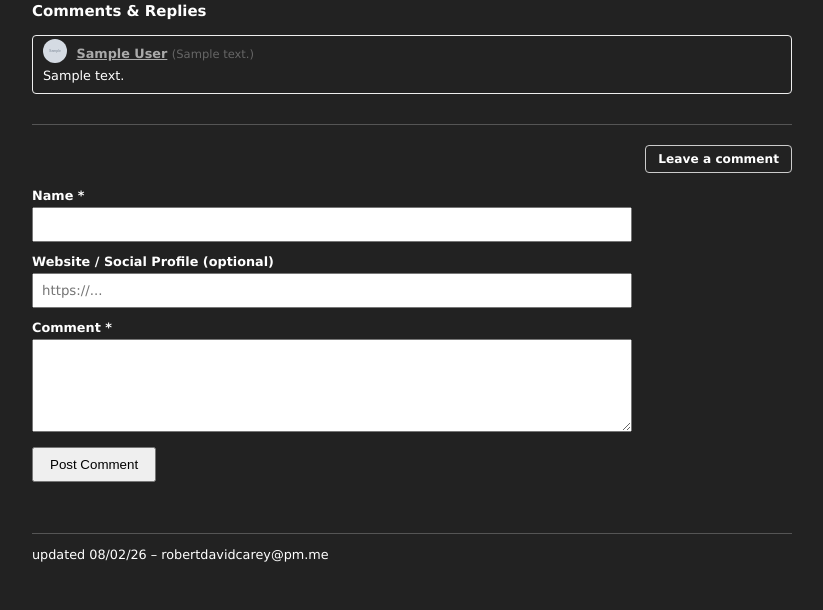
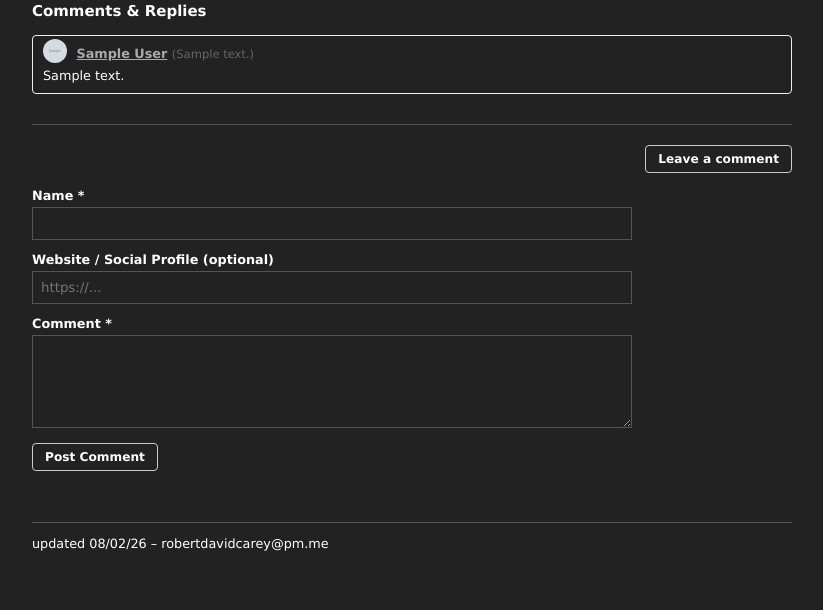
Before and after one commit to williamthazard/robertdavidcarey-web, a Django app: a page that uses templates/log_detail.html in a window 1280 px wide, after a click on "Leave a comment". Shown: the part 190-800 px from the top of the page, without its empty margins (228-1051 px from the left). Run offline with Django 5.2, Linux system fonts and the light colour scheme; tables that the repository leaves empty hold one stand-in row (values such as "Sample post"); grey boxes marked "Sample" are stand-in pictures; parts of the project's set-up code (start-up, migrations or seed data) failed here and were passed over; some libraries are stand-ins or nearby versions.

Commit message:
style: update submit button and input fields to match dark minimalist theme

```diff
--- a/templates/log_detail.html
+++ b/templates/log_detail.html
@@ -63,20 +63,20 @@
 
         <div style="margin-bottom: 12px;">
           <label for="author_name" style="display:block; font-weight:bold; margin-bottom: 4px;">Name *</label>
-          <input type="text" id="author_name" name="author_name" required style="width: 100%; padding: 8px; box-sizing: border-box;" />
+          <input type="text" id="author_name" name="author_name" required style="width: 100%; padding: 8px; box-sizing: border-box; background-color: #222; color: #fff; border: 1px solid #555; font-family: inherit;" />
         </div>
 
         <div style="margin-bottom: 12px;">
           <label for="author_url" style="display:block; font-weight:bold; margin-bottom: 4px;">Website / Social Profile (optional)</label>
-          <input type="url" id="author_url" name="author_url" placeholder="https://..." style="width: 100%; padding: 8px; box-sizing: border-box;" />
+          <input type="url" id="author_url" name="author_url" placeholder="https://..." style="width: 100%; padding: 8px; box-sizing: border-box; background-color: #222; color: #fff; border: 1px solid #555; font-family: inherit;" />
         </div>
 
         <div style="margin-bottom: 12px;">
           <label for="content_text" style="display:block; font-weight:bold; margin-bottom: 4px;">Comment *</label>
-          <textarea id="content_text" name="content_text" rows="5" required style="width: 100%; padding: 8px; box-sizing: border-box;"></textarea>
+          <textarea id="content_text" name="content_text" rows="5" required style="width: 100%; padding: 8px; box-sizing: border-box; background-color: #222; color: #fff; border: 1px solid #555; font-family: inherit;"></textarea>
         </div>
 
-        <button type="submit" style="padding: 8px 16px; cursor: pointer;">Post Comment</button>
+        <button type="submit" style="background-color: transparent; color: #fff; font-family: inherit; font-size: 0.95em; font-weight: bold; padding: 6px 12px; border: 1px solid #ccc; border-radius: 4px; cursor: pointer;">Post Comment</button>
       </form>
     </section>
   </details>
```
